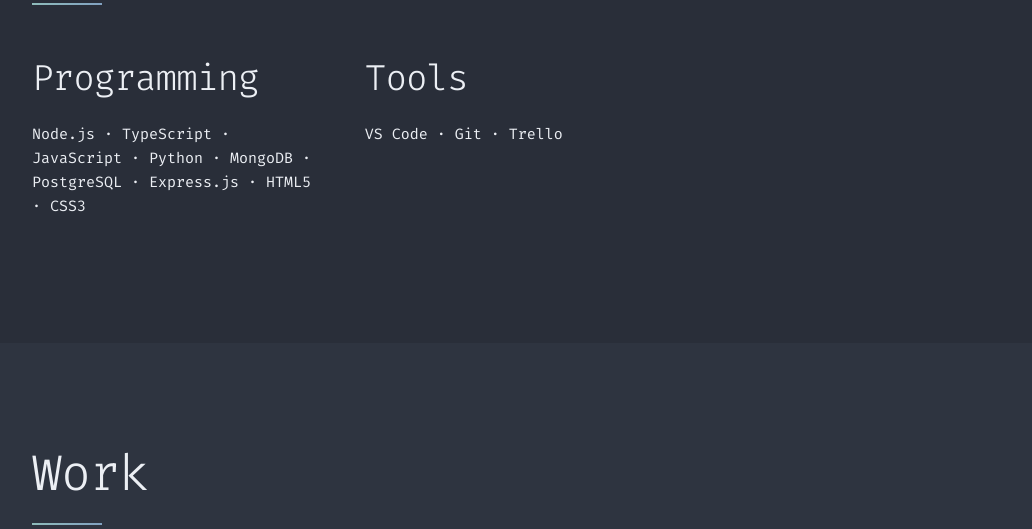
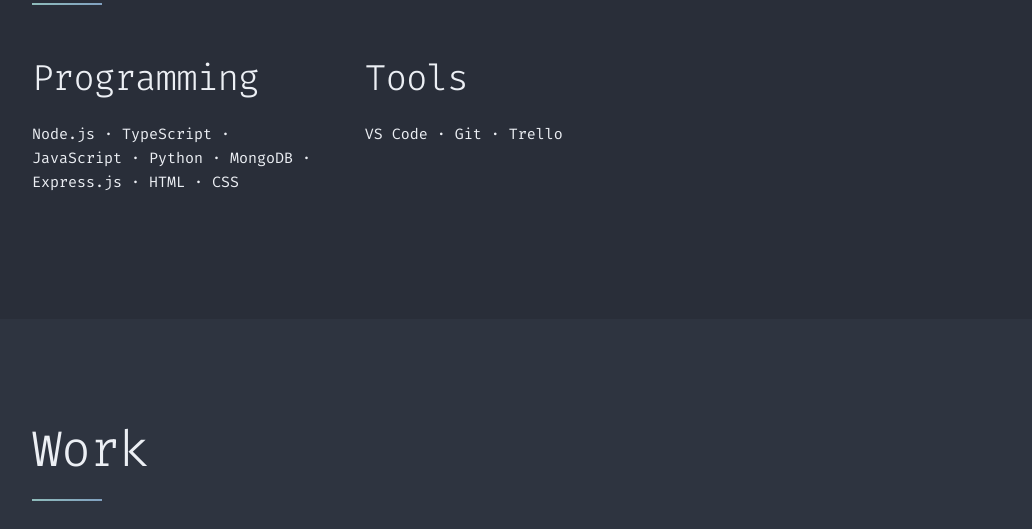
Before and after one commit to MaximilianHagelstam/MaximilianHagelstam.github.io, a plain HTML site: page index.html in a window 1280 px wide. Shown: the part 1340-1869 px from the top of the page, without its empty margins (128-1160 px from the left). Drawn offline with Linux system fonts and the light colour scheme.

Commit message:
Narrowed down skills

```diff
--- a/index.html
+++ b/index.html
@@ -59,7 +59,7 @@
             <div class="row">
                 <div class="one-third column">
                     <h3>Programming</h3>
-                    <p>Node.js · TypeScript · JavaScript · Python · MongoDB · PostgreSQL · Express.js · HTML5 · CSS3</p>
+                    <p>Node.js · TypeScript · JavaScript · Python · MongoDB · Express.js · HTML · CSS</p>
                 </div>
 
                 <div class="one-third column">
```
